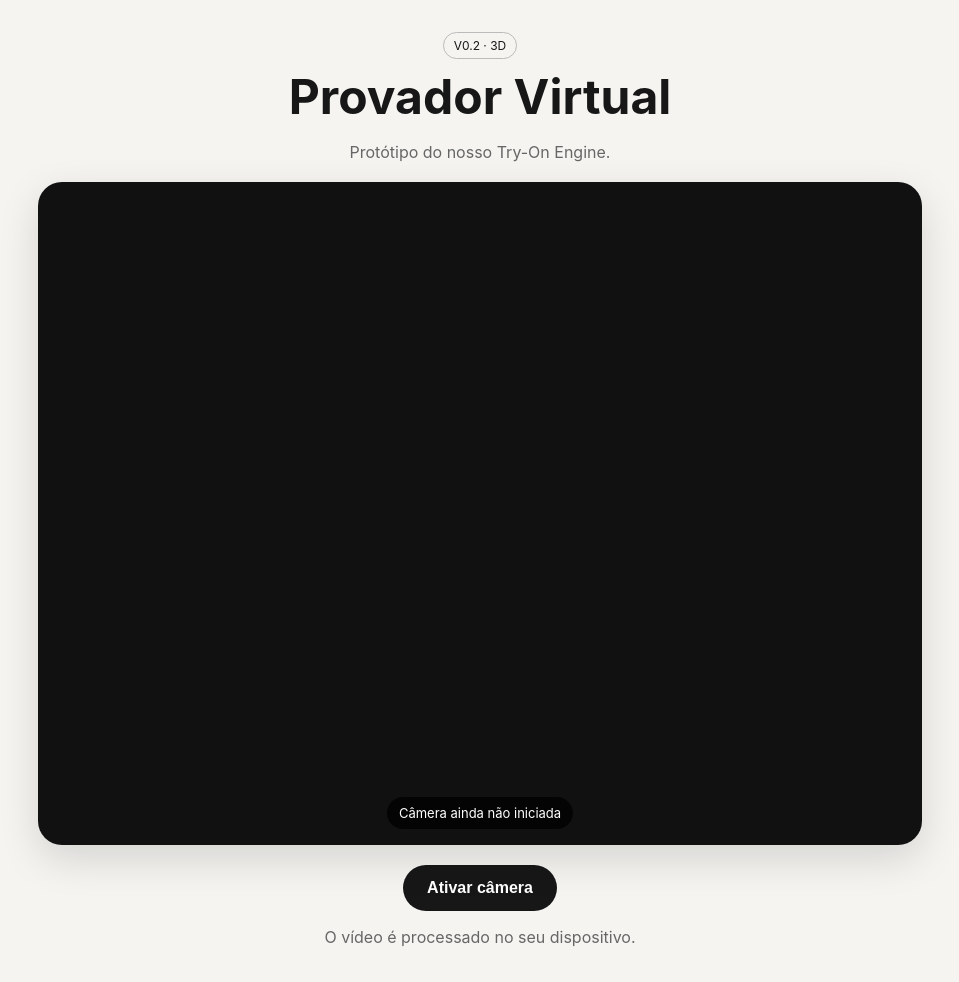
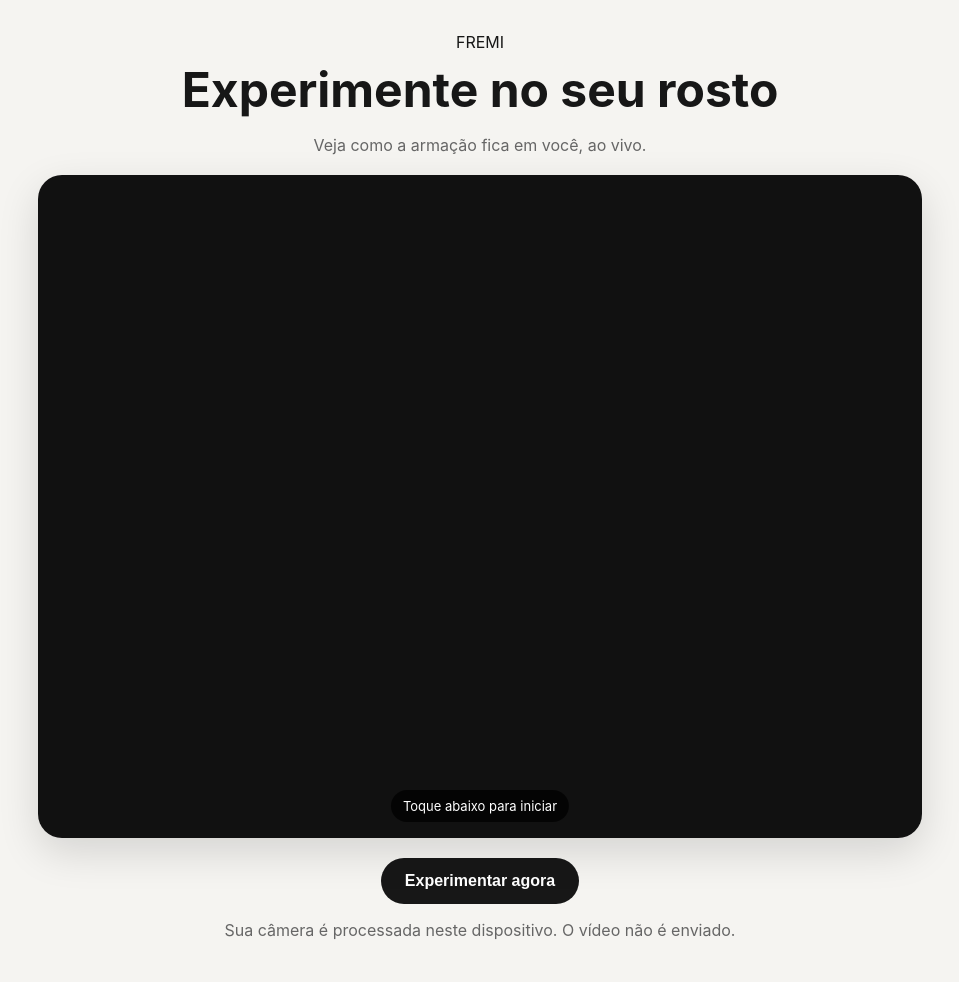
Before and after one commit to dgrangestao-ops/virtual-tryon, a website built with Vite: page index.html in a window 1280 px wide. Shown: the whole page, without its empty margins (160-1119 px from the left). Built offline with nearby package versions, Linux system fonts and the light colour scheme.

Commit message:
Prepara interface Fremi para demonstracao do provador

```diff
--- a/index.html
+++ b/index.html
@@ -2,23 +2,28 @@
 <html lang="pt-BR">
 <head>
   <meta charset="UTF-8">
-  <meta name="viewport" content="width=device-width,initial-scale=1.0">
-  <title>Virtual Try-On V0.2</title>
+  <meta name="viewport" content="width=device-width,initial-scale=1.0,viewport-fit=cover">
+  <meta name="theme-color" content="#f5f4f1">
+  <title>Fremi · Provador Virtual</title>
 </head>
 <body>
 <main id="app">
   <section class="shell">
-    <header><span class="badge">V0.2 · 3D</span><h1>Provador Virtual</h1><p>Protótipo do nosso Try-On Engine.</p></header>
+    <header>
+      <div class="brand">FREMI</div>
+      <h1>Experimente no seu rosto</h1>
+      <p>Veja como a armação fica em você, ao vivo.</p>
+    </header>
     <div class="stage">
       <div class="mirror-layer">
         <video id="camera" autoplay playsinline muted></video>
         <canvas id="overlay3d"></canvas>
       </div>
       <canvas id="overlay"></canvas>
-      <div id="status">Câmera ainda não iniciada</div>
+      <div id="status">Toque abaixo para iniciar</div>
     </div>
-    <button id="start">Ativar câmera</button>
-    <p class="privacy">O vídeo é processado no seu dispositivo.</p>
+    <button id="start">Experimentar agora</button>
+    <p class="privacy">Sua câmera é processada neste dispositivo. O vídeo não é enviado.</p>
   </section>
 </main>
 <script type="module" src="/src/main.js"></script>
```
